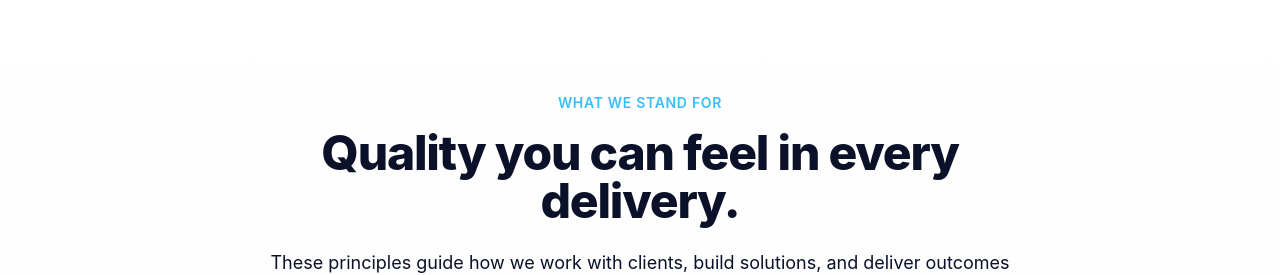
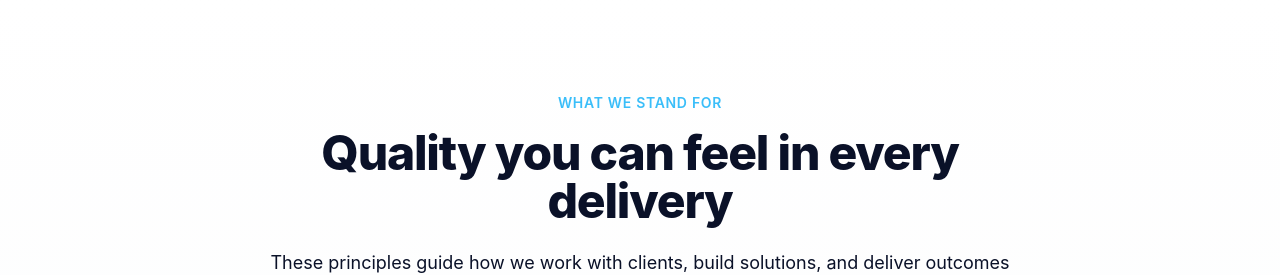
Before and after one commit to godivatech/truewaves_associates_website, a React (Vite) app: page / in a window 1280 px wide. Shown: the part 2120-2395 px from the top of the page. Built offline with nearby package versions, Linux system fonts and the light colour scheme.

Commit message:
UI and content change

```diff
--- a/src/sections/QualityHighlightsSection.tsx
+++ b/src/sections/QualityHighlightsSection.tsx
@@ -55,7 +55,7 @@ export default function QualityHighlightsSection() {
             transition={{ delay: 0.1 }}
             className="text-3xl sm:text-5xl font-extrabold tracking-tight text-navy mb-6"
           >
-            Quality you can feel in every delivery.
+            Quality you can feel in every delivery
           </motion.h2>
           <motion.p
             initial={{ opacity: 0, y: 20 }}
```
